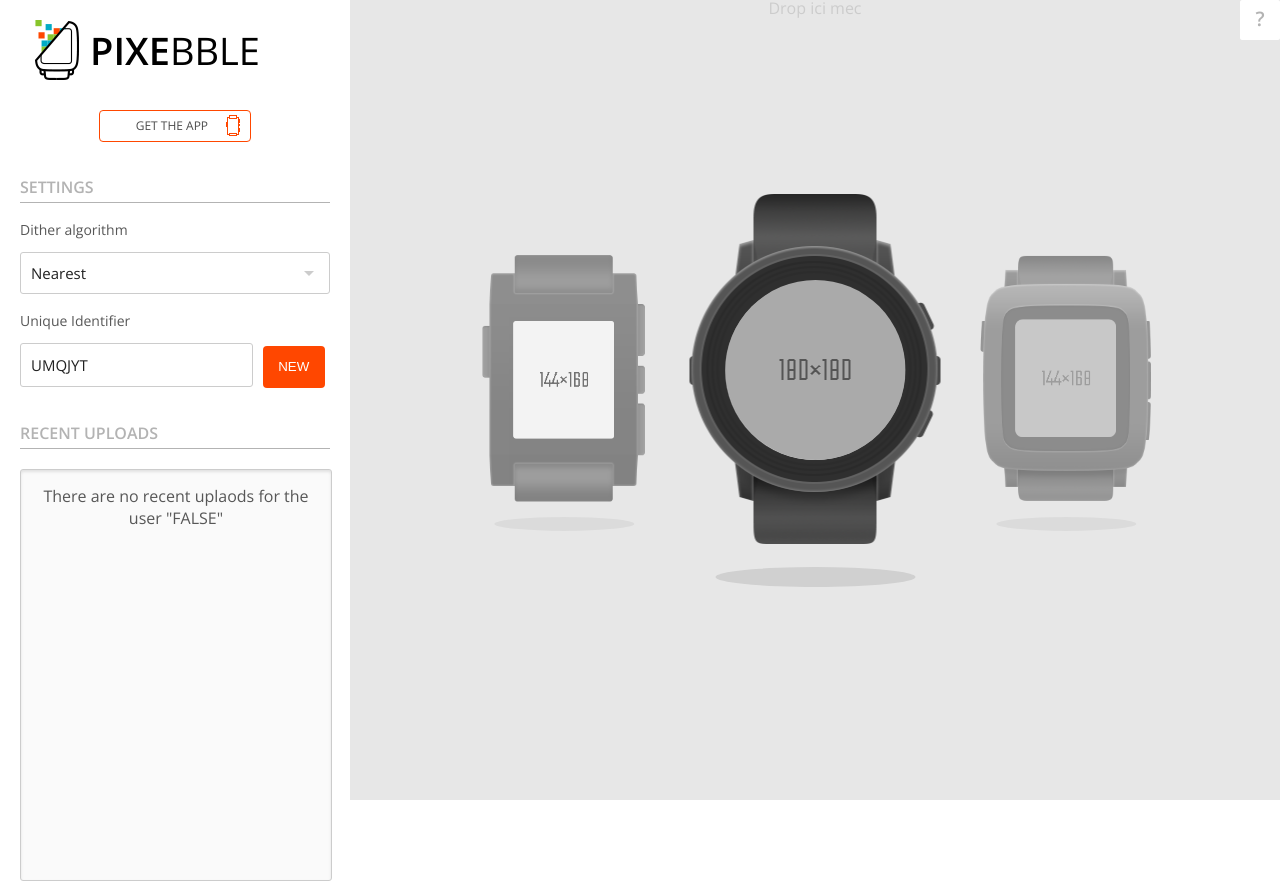
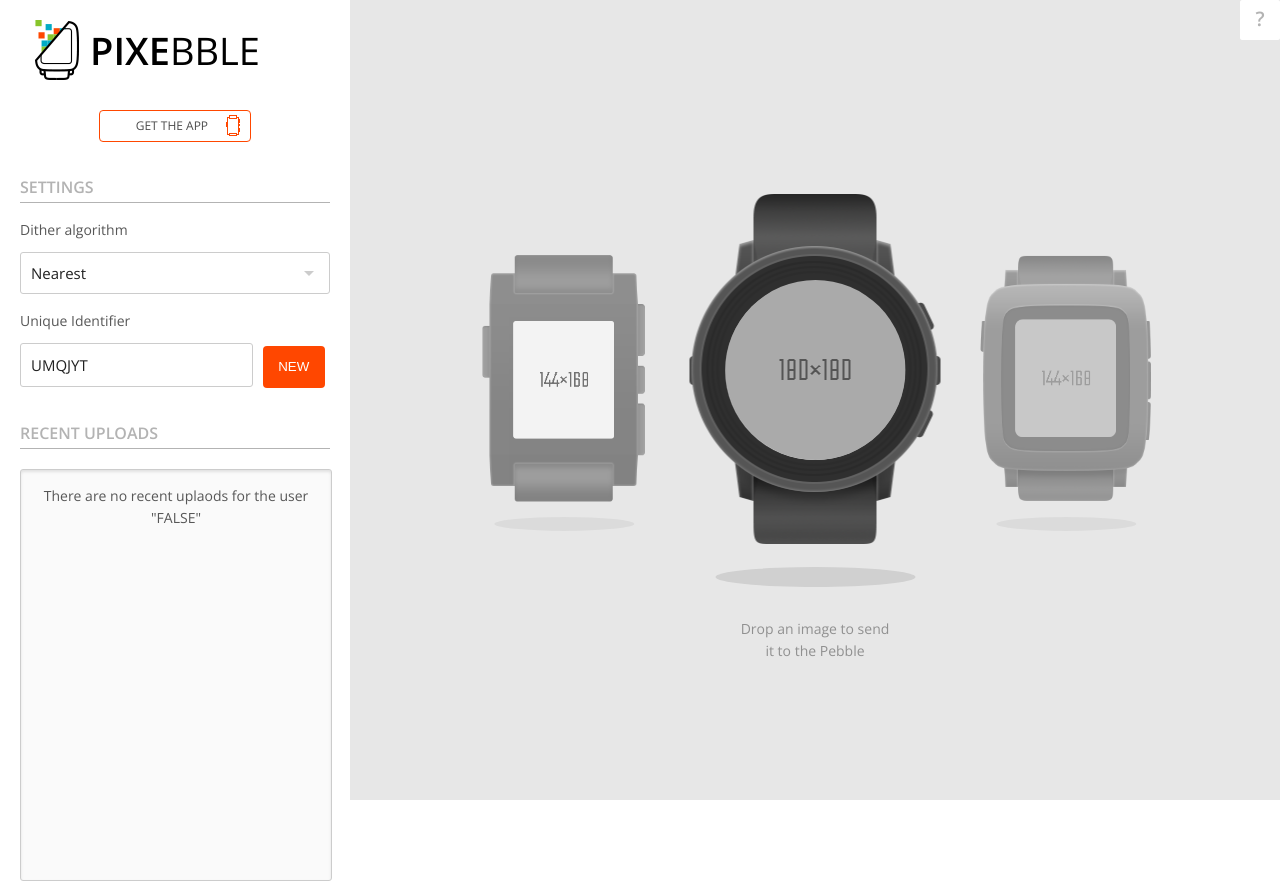
Before and after one commit to marcteys/pixebble, a PHP site: page / in a window 1280 px wide. Run offline with PHP 8.4, Linux system fonts and the light colour scheme; data that the repository does not hold is empty.

Commit message:
chore(Prod): Fix upload  and help messages

```diff
--- a/client/assets/css/style.css
+++ b/client/assets/css/style.css
@@ -332,7 +332,7 @@ button.new-id:focus {
     color: #575757;
     line-height: 22px;
     text-align: center;
-
+    font-size: 14px;
 }
 
 .recent-uploads .thumbnail {
@@ -488,6 +488,20 @@ button.new-id:focus {
   height: 100%;
   text-align: center;
 }
+
+.dz-message span {
+    position: absolute;
+    top: 80%;
+    left: 50%;
+    text-align: center;
+    width: 150px;
+    transform: translate(-50%, -50%);
+    font-size: 14px;
+    color: #575757;
+    opacity: .6;
+    line-height: 22px;
+}
+
 .watchzone {
   position: absolute;
   left: 50%;
--- a/client/controllers/imagesupload.js
+++ b/client/controllers/imagesupload.js
@@ -17,7 +17,7 @@ var ImagesUpload = {
 			maxFilesize: 1,
 			parallelUploads: 1,
 			clickable: '.trigger',
-			dictDefaultMessage: "Drop ici mec",
+			dictDefaultMessage: "Drop an image to send it to the Pebble",
 			url: "server/images/",
 			resize: function(file) {
 				var resizeInfo = {
--- a/client/templates/help.html
+++ b/client/templates/help.html
@@ -29,7 +29,7 @@
 		<div class="tip info five">
 				<span>5</span>
 				<div class="text">
-					<p>You work in team ? Share the same library: <a href="http://pixebble.com/#{{id}}">http://pixebble.com/#{{id}}</a></p>
+					<p>You work in team ? Share the same library: <a href="http://half4.com/pixebble//#{{id}}">http://half4.com/pixebble//#{{id}}</a></p>
 				</div>
 		</div>
 
```
